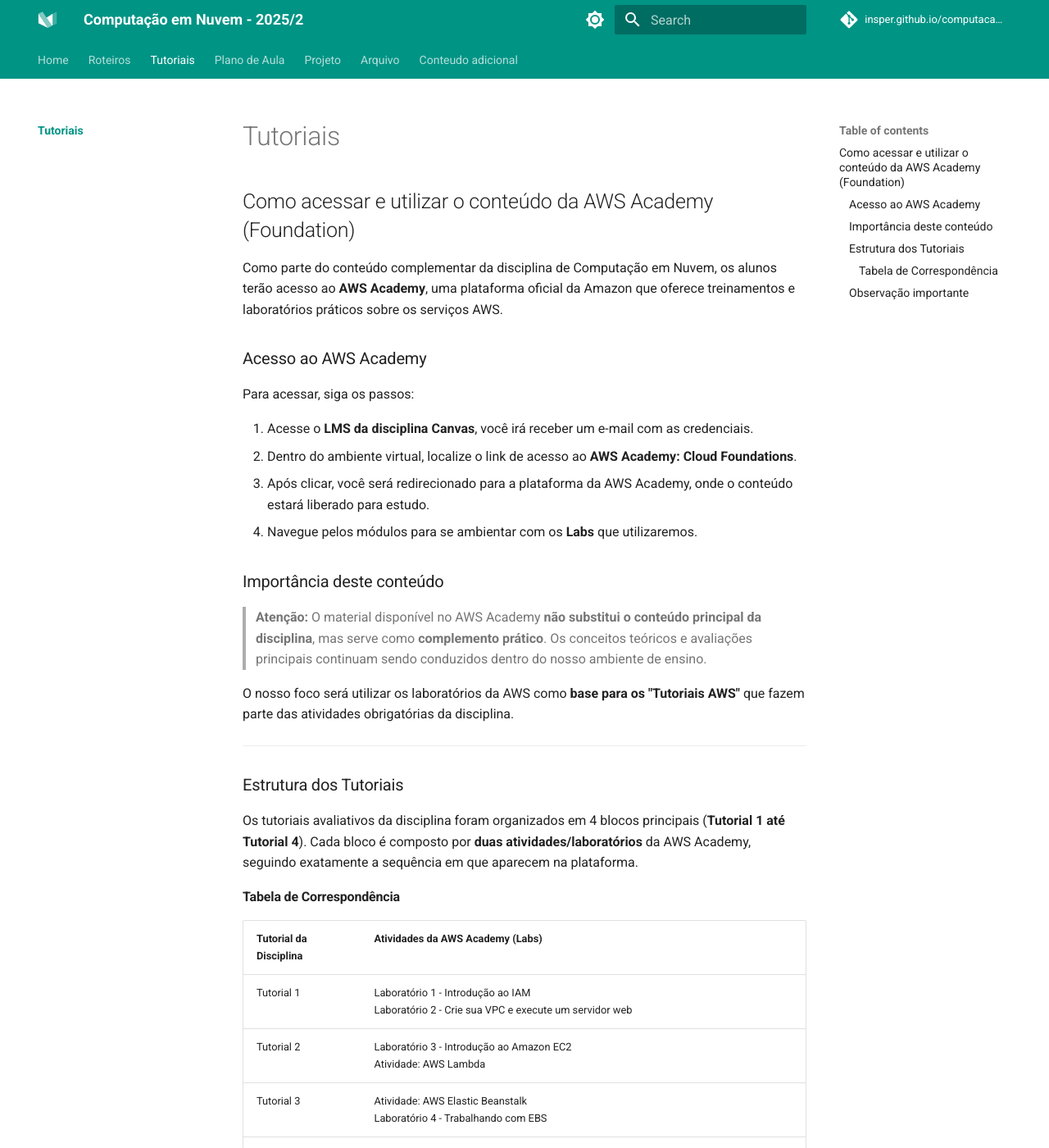
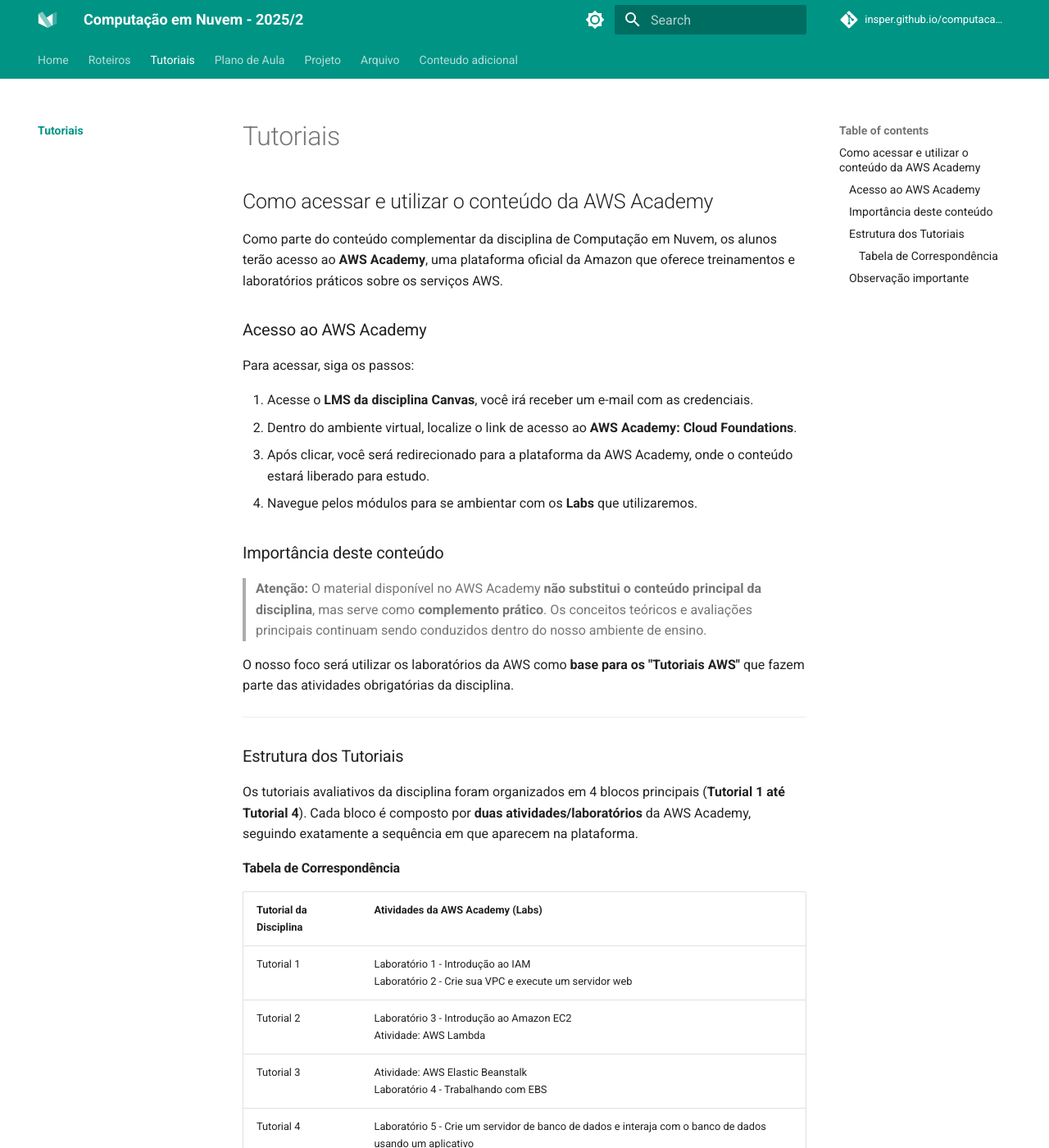
Before and after one commit to Insper/computacao-nuvem, an MkDocs documentation site: the page built from docs/tutoriais/index.md, in a window 1280 px wide and 1400 px high. Shown: the whole window at 82% size. Built offline with MkDocs 1.6.1 and Material for MkDocs 9.7.7, drawn with Linux system fonts in a browser that asks for light colours; nearby versions of some CDN libraries; comment, search, counter and statistics services are not loaded; some of the changed text lies outside the part shown.

Commit message:
mod index

```diff
--- a/docs/tutoriais/index.md
+++ b/docs/tutoriais/index.md
@@ -2,7 +2,7 @@
 
 
 
-## Como acessar e utilizar o conteúdo da AWS Academy (Foundation)
+## Como acessar e utilizar o conteúdo da AWS Academy
 
 Como parte do conteúdo complementar da disciplina de Computação em Nuvem, os alunos terão acesso ao **AWS Academy**, uma plataforma oficial da Amazon que oferece treinamentos e laboratórios práticos sobre os serviços AWS.
 
```
Also changed, not shown: other parts of docs/tutoriais/index.md (+1 -1 lines).
